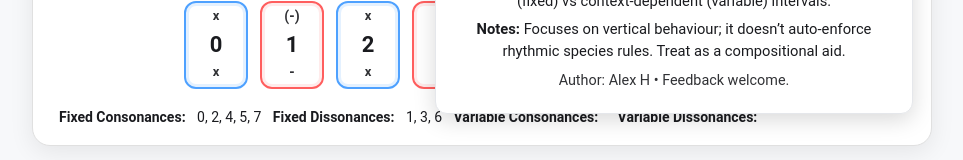
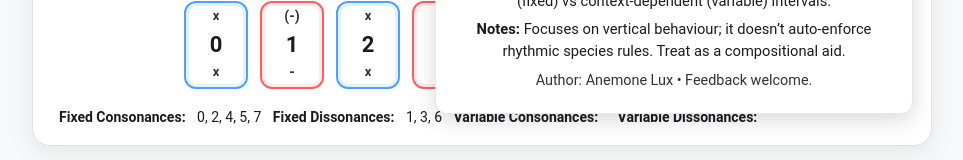
Before and after one commit to AlexThomHab/InvertibleCounterpoint, an Angular app: page / in a window 1280 px wide. Both pictures are taken after a click on the heading "ℹ️ What it does • Use • Notes". Shown: the part 325-485 px from the top of the page, without its empty margins (158-1121 px from the left). Built offline with nearby package versions, Linux system fonts and the light colour scheme.

Commit message:
name
name

```diff
--- a/src/app/component/counterpoint-ui.component.html
+++ b/src/app/component/counterpoint-ui.component.html
@@ -25,7 +25,7 @@
         <p><strong>Notes:</strong> Focuses on vertical behaviour; it doesn’t auto-enforce rhythmic species rules. Treat
           as a compositional aid.</p>
 
-        <p style="margin-top:8px; font-size:.9rem; opacity:.9;">Author: Alex H • Feedback welcome.</p>
+        <p style="margin-top:8px; font-size:.9rem; opacity:.9;">Author: Anemone Lux • Feedback welcome.</p>
       </div>
     </details>
 
```
